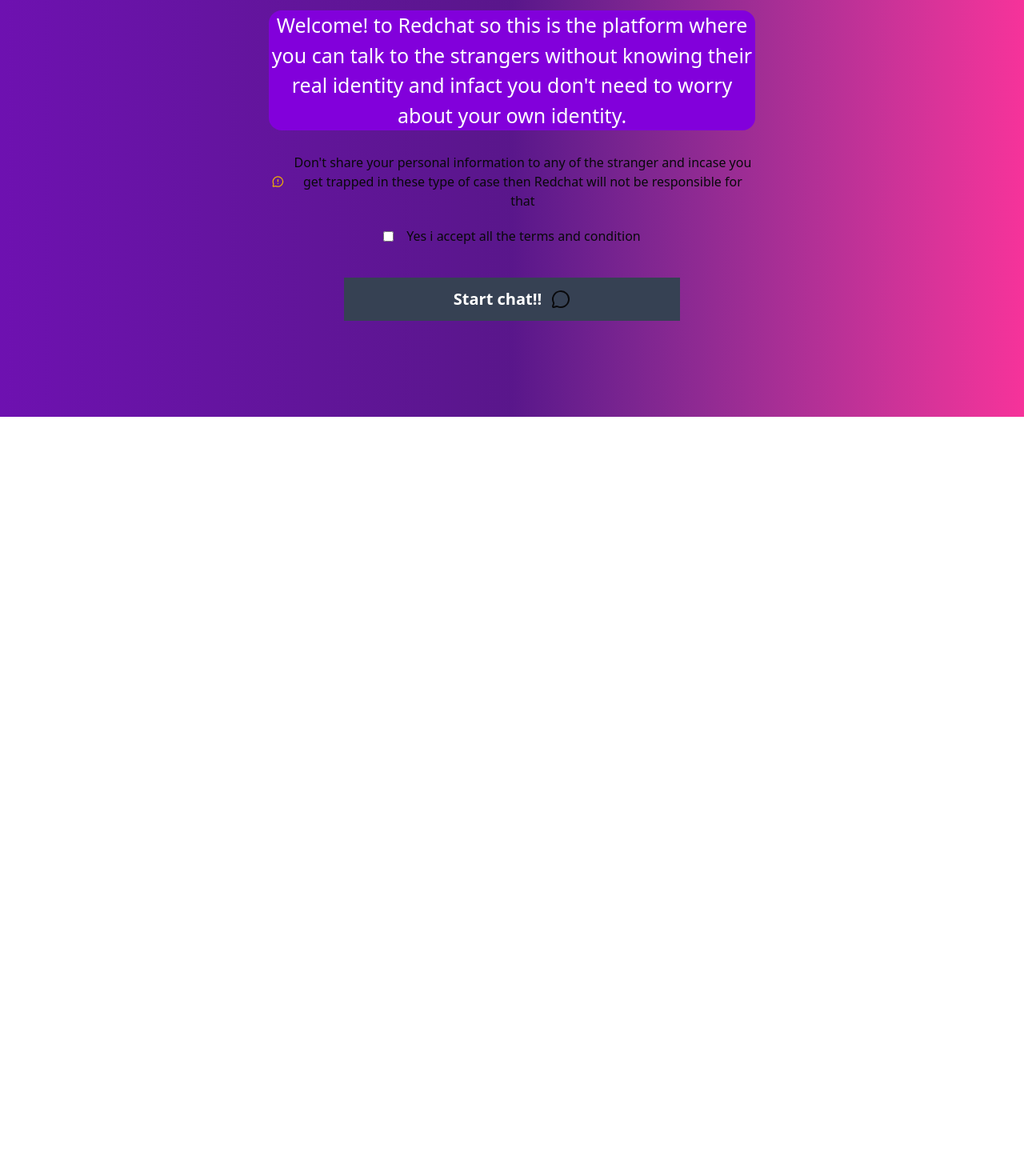
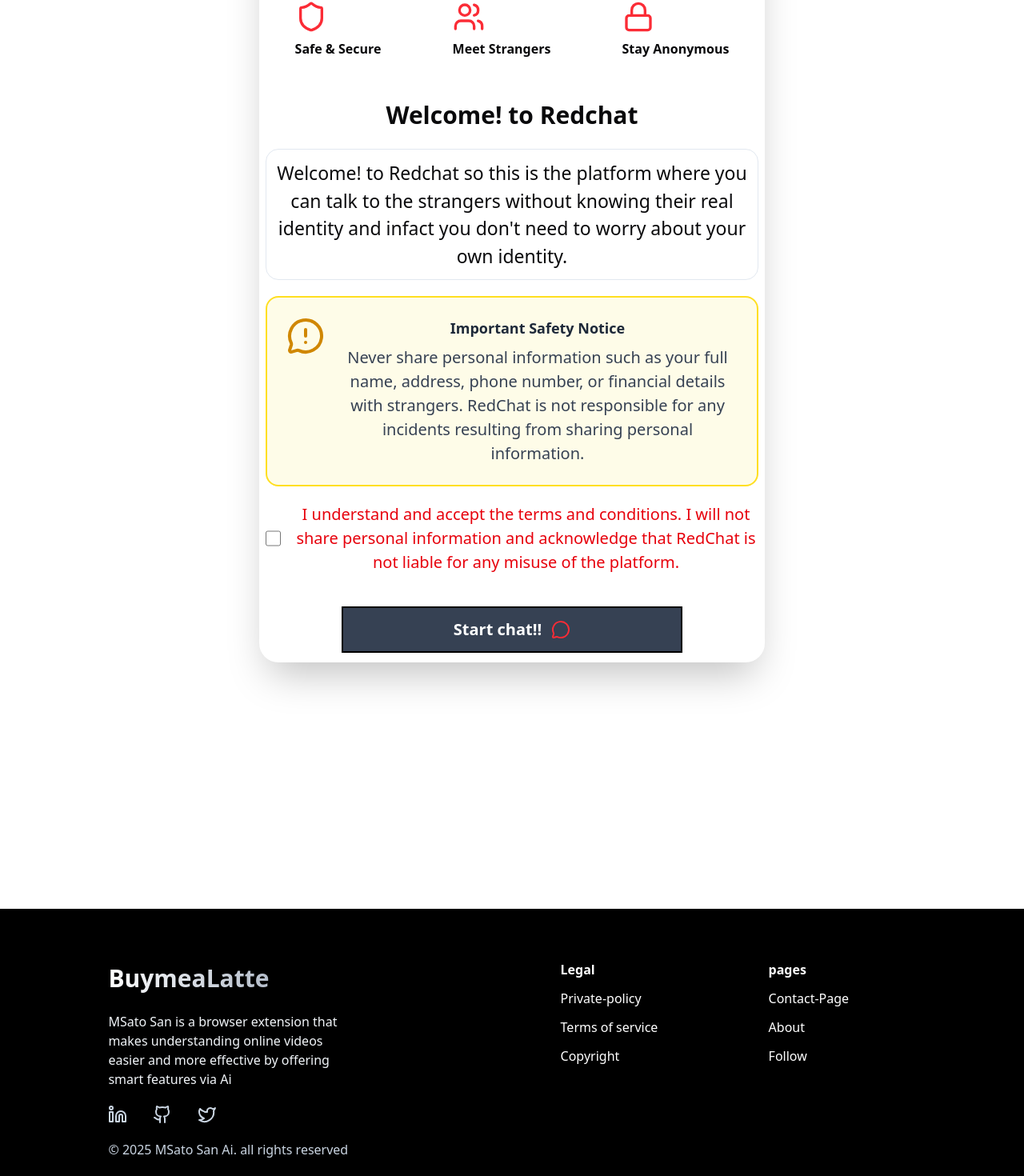
Before and after one commit to SuperexMack/redChat, a Next.js app in the folder client/: page /roomsection in a window 1280 px wide. Shown: the part 359-1829 px from the top of the page at 80% size. Before the commit the page ends 880 px from the top, so only its background shows below. Built offline with nearby package versions, Linux system fonts and the light colour scheme; a web font is replaced by a local one.

Commit message:
Done with the final touch of the room finding seciton

```diff
--- /dev/null
+++ b/client/app/Components/Footer.tsx
@@ -0,0 +1,68 @@
+import { Linkedin,Github,Twitter } from "lucide-react"
+import Link from "next/link"
+
+export default function Footer({myref}:any){
+    return(
+        <>
+        <div ref={myref} className="w-full bg-black hover:cursor-pointer h-auto p-3 mt-[300px] z-40 flex flex-col items-center">
+            <div className="md:w-[90%] w-full h-[90%] mt-6 flex justify-around md:flex flex-wrap">
+
+               {/* First Box */}
+               <div className="w-[500px]  h-full p-7  flex flex-col space-y-5">
+                  <h1 className="text-[30px] font-bold bg-gradient-to-r from-white to-slate-500 bg-clip-text text-transparent">BuymeaLatte</h1>
+
+                  <div className="md:w-[70%] w-full">
+
+                  <p className="text-slate-100 ">
+                    MSato San is a browser extension that makes understanding online videos easier and more effective by offering smart features via Ai
+                  </p>
+
+                  </div>
+
+                  <div className="md:w-[70%] w-full flex space-x-8">
+                    <Link href={"https://www.linkedin.com/in/mohitsatilinks/"}><Linkedin className="text-slate-300"></Linkedin></Link>
+                    <Link href={"https://github.com/SuperexMack"}><Github className="text-slate-300"></Github></Link>
+                    <Link href={"https://x.com/mohitsatitwt"}><Twitter className="text-slate-300"></Twitter></Link>
+                  </div>
+
+                  <div>
+                    <p className="text-slate-300">&copy; {new Date().getFullYear()} MSato San Ai. all rights reserved</p>
+                  </div>
+
+
+               </div>
+
+               {/* Second Box */}
+
+               <div className="w-[500px] h-full flex space-x-5">
+
+                      <div className="h-full w-[48%] p-7 flex flex-col space-y-3">
+                         <h1 className="font-bold text-white">Legal</h1>
+                         <h2 className="text-white">Private-policy</h2>
+                         <h2 className="text-white">Terms of service</h2>
+                         <h2 className="text-white">Copyright</h2>
+                      </div>
+
+                       <div className="h-full w-[48%] p-7 flex flex-col space-y-3">
+                         <h1 className="font-bold text-white">pages</h1>
+                         <h2 className="text-white">Contact-Page</h2>
+                         <h2 className="text-white">About</h2>
+                         <h2 className="text-white">Follow</h2>
+                      </div>
+
+               </div>
+
+
+            </div>
+
+
+            {/* Name of the Website Again */}
+
+            <div className="w-full h-auto mt-7 overflow-hidden flex items-center justify-center">
+              <h1 className="font-bold md:text-[120px] sm:text-[100px] text-[50px] text-center mt-10 md:mt-24 bg-gradient-to-b from-neutral-950 to-yellow-200 bg-clip-text text-transparent">BuymeaLatte</h1>
+            </div>
+
+        </div>
+        </>
+    )
+}
--- a/client/app/Components/TextSpecial.tsx
+++ b/client/app/Components/TextSpecial.tsx
@@ -8,7 +8,7 @@
   return (
     <>
       <Shuffle
-        className="font-bold text-white mt-2"
+        className="font-bold mt-2 text-white"
         text={text}
         shuffleDirection="right"
         duration={0.35}
--- a/client/app/layout.tsx
+++ b/client/app/layout.tsx
@@ -1,6 +1,7 @@
 import type { Metadata } from "next";
 import "./globals.css";
 import { Navbar } from "./Components/Navbar";
+import Footer from "./Components/Footer";
 
 
 
@@ -21,6 +22,7 @@
       >
       <Navbar></Navbar>
         {children}
+      <Footer></Footer>
       </body>
     </html>
   );
--- a/client/app/roomsection/page.tsx
+++ b/client/app/roomsection/page.tsx
@@ -1,7 +1,7 @@
 "use client"
 import { useState } from "react";
 import { SpecialText } from "../Components/TextSpecial";
-import { MessageCircleWarning , MessageCircle } from 'lucide-react';
+import { MessageCircleWarning , MessageCircle , Shield, Users, Lock  } from 'lucide-react';
 
 export default function() {
 
@@ -18,36 +18,63 @@
 
   return (
     <>
-      <div className="w-full min-h-screen bg-gradient-to-r from-purple-800 via-purple-900 to-pink-500  flex justify-center items-center">
+      <div className="w-full h-auto p-2 flex justify-center items-center">
 
-       <div className="w-[50%] h-auto p-2  flex flex-col items-center space-y-5">
+       <div className="w-[50%] rounded-3xl h-auto shadow-2xl mt-[40px] flex flex-col items-center space-y-5">
 
+        <div className="w-full h-[200px] p-2 rounded-t-3xl bg-red-600 flex items-center justify-center">
         <SpecialText text="Talk to Strangers"></SpecialText>
+        </div>
 
-        <div className="w-full h-auto p-2">
+        <div className="w-full flex items-center justify-around mt-3">
 
-        <p className="text-center text-[25px] bg-purple-700 rounded-2xl font-mono text-white">
+          <div className="flex flex-col space-y-2">
+            <Shield className="h-[40px] w-[40px] text-red-500"></Shield>
+            <h1 className="font-bold">Safe & Secure</h1>
+          </div>
+
+          <div className="flex flex-col space-y-2">
+          <Users className="h-[40px] w-[40px] text-red-500"></Users>
+          <h1 className="font-bold">Meet Strangers</h1>
+          </div>
+
+          <div className="flex flex-col space-y-2">
+          <Lock className="h-[40px] w-[40px] text-red-500"></Lock>
+          <h1 className="font-bold">Stay Anonymous</h1>
+          </div>
+
+        </div>
+
+        <div className="w-full h-auto p-2 text-center">
+
+        <p className="text-[30px] font-bold mt-5"> Welcome! to Redchat</p>
+
+        <p className="text-center border border-slate-200 p-3 text-[23px] font-medium rounded-2xl mt-[20px]">
           Welcome! to Redchat so this is the platform where
           you can talk to the strangers without knowing
           their real identity and infact you don't need
           to worry about your own identity.
         </p>
 
-        <div className="flex w-full h-auto p-1 space-x-3 mt-6 items-center justify-center ">
+        <div className="bg-yellow-50 border-2 border-yellow-300 rounded-2xl p-6 flex gap-4 mt-[20px]">
+            <MessageCircleWarning className="w-12 h-12 text-yellow-600 flex-shrink-0" />
+            <div>
+              <h3 className="font-bold text-lg text-gray-800 mb-2">Important Safety Notice</h3>
+              <p className="text-gray-700 text-[20px]">
+                Never share personal information such as your full name, address, phone number,
+                or financial details with strangers. RedChat is not responsible for any incidents
+                resulting from sharing personal information.
+              </p>
+            </div>
+          </div>
 
-         <MessageCircleWarning className="h-[30px] text-yellow-500 w-[30px]"></MessageCircleWarning>
-         <p className="text-center">
-          Don't share your personal information
-          to any of the stranger and incase you
-          get trapped in these type of case then
-          Redchat will not be responsible for that
-         </p>
-
-        </div>
-
-        <div className="w-full flex space-x-4 items-center mt-4 justify-center">
-          <input onClick={donecheck} type="checkbox"></input>
-          <p>Yes i accept all the terms and condition</p>
+        <div className="w-full flex space-x-4 items-center mt-[20px] justify-center">
+          <input className="h-[50px] w-[50px]" onClick={donecheck} type="checkbox"></input>
+          <p className="text-[20px] text-red-600">
+            I understand and accept the terms and conditions.
+            I will not share personal information and acknowledge
+            that RedChat is not liable for any misuse of the platform.
+          </p>
         </div>
 
 
@@ -56,10 +83,10 @@
 
         <div className="w-full h-auto p-3 flex items-center justify-center">
 
-        <div onClick={joinRoom} className="space-x-3 w-[70%] flex items-center p-3 justify-center bg-gray-700">
+        <div onClick={joinRoom} className="space-x-3 border-2 border-black w-[70%] flex items-center p-3 justify-center bg-gray-700">
 
           <button className="font-bold text-[20px] rounded-2xl text-white">Start chat!!</button>
-          <MessageCircle></MessageCircle>
+          <MessageCircle className="text-red-500"></MessageCircle>
 
         </div>
 
```
